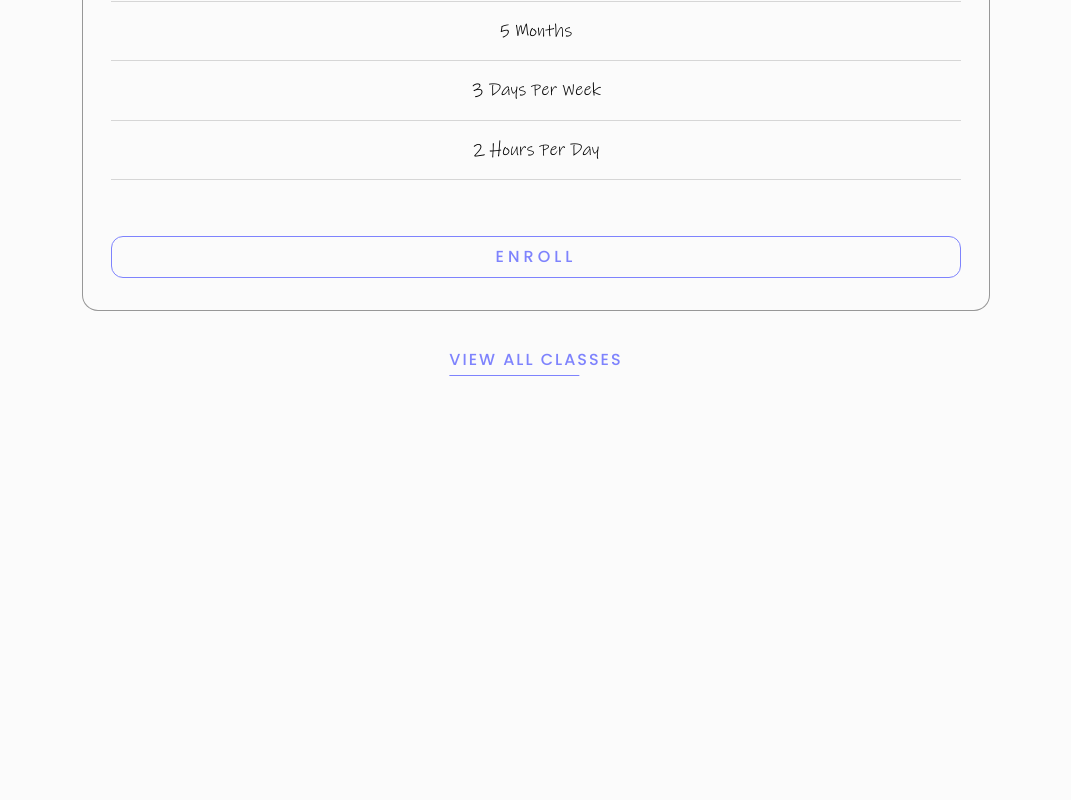
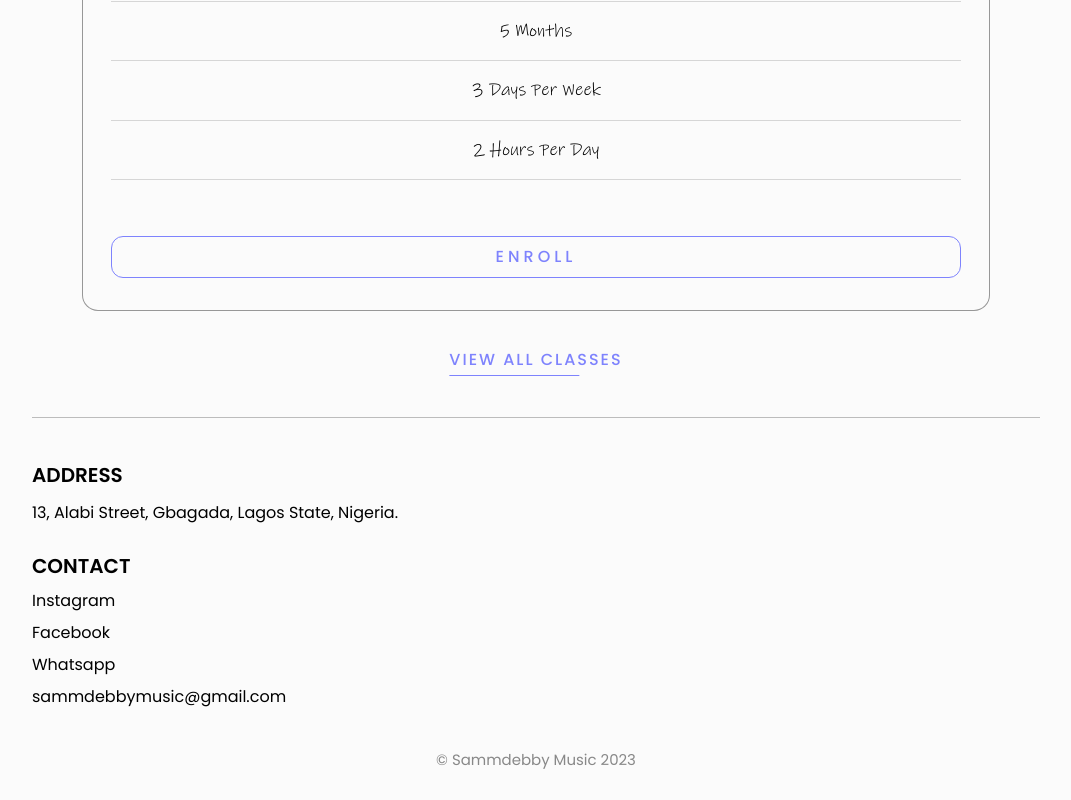
Before and after one commit to JhoellOpeyemi/sammdebby, a React (Vite) app: page / in a window 1280 px wide. Shown: the part 3310-4110 px from the top of the page, without its empty margins (64-1135 px from the left). Before the commit the page ends 3727 px from the top, so only its background shows below. Built offline with nearby package versions, Linux system fonts and the light colour scheme.

Commit message:
footer added to home page

```diff
--- /dev/null
+++ b/src/components/Footer/Footer.jsx
@@ -0,0 +1,40 @@
+import {
+  Address,
+  Contact,
+  Copyright,
+  FooterContainer,
+  LinksGroup,
+} from "./Footer.styled";
+import { Container, StyledDivider } from "../../styled/Utils.styled";
+import { StyledText } from "../../styled/Text.styled";
+
+const Footer = () => {
+  return (
+    <Container>
+      <StyledDivider color="rgba(0,0,0,0.25)" />
+      <FooterContainer>
+        <Address>
+          <h5>Address</h5>
+          <StyledText>
+            13, Alabi Street, Gbagada, Lagos State, Nigeria.
+          </StyledText>
+        </Address>
+
+        <Contact>
+          <h5>Contact</h5>
+
+          <LinksGroup>
+            <a href="/">Instagram</a>
+            <a href="/">Facebook</a>
+            <a href="/">Whatsapp</a>
+            <a href="/">sammdebbymusic@gmail.com</a>
+          </LinksGroup>
+        </Contact>
+
+        <Copyright> &copy; Sammdebby Music 2023</Copyright>
+      </FooterContainer>
+    </Container>
+  );
+};
+
+export default Footer;
--- /dev/null
+++ b/src/components/Footer/Footer.styled.js
@@ -0,0 +1,44 @@
+import styled from "styled-components";
+
+export const FooterContainer = styled.div`
+  padding: 3rem 0 2rem;
+`;
+
+export const Address = styled.div`
+  h5 {
+    font-family: "Poppins SemiBold";
+    font-size: 1.25rem;
+    text-transform: uppercase;
+    margin: 0 0 1rem;
+  }
+`;
+
+export const Contact = styled.div`
+  margin: 2rem 0;
+
+  h5 {
+    font-family: "Poppins SemiBold";
+    font-size: 1.25rem;
+    text-transform: uppercase;
+    margin: 0 0 1rem;
+  }
+`;
+
+export const LinksGroup = styled.div`
+  display: flex;
+  flex-wrap: wrap;
+  flex-direction: column;
+
+  a {
+    font-family: "Poppins Regular";
+    font-size: 1rem;
+    margin-bottom: 1rem;
+  }
+`;
+
+export const Copyright = styled.div`
+  font-family: "Poppins Regular";
+  font-size: 0.935rem;
+  text-align: center;
+  color: #888;
+`;
--- a/src/components/Root.jsx
+++ b/src/components/Root.jsx
@@ -1,11 +1,13 @@
 import { Outlet } from "react-router-dom";
 import Nav from "./Nav/Nav";
+import Footer from "./Footer/Footer";
 
 const Root = () => {
   return (
     <>
       <Nav />
       <Outlet />
+      <Footer />
     </>
   );
 };
--- a/src/styled/Global.styled.js
+++ b/src/styled/Global.styled.js
@@ -18,6 +18,11 @@ const GlobalStyles = createGlobalStyle`
     p {
         line-height: 1.45;
     }
+
+    a {
+        text-decoration: none;
+        color: inherit;
+    }
 `;
 
 export default GlobalStyles;
```
